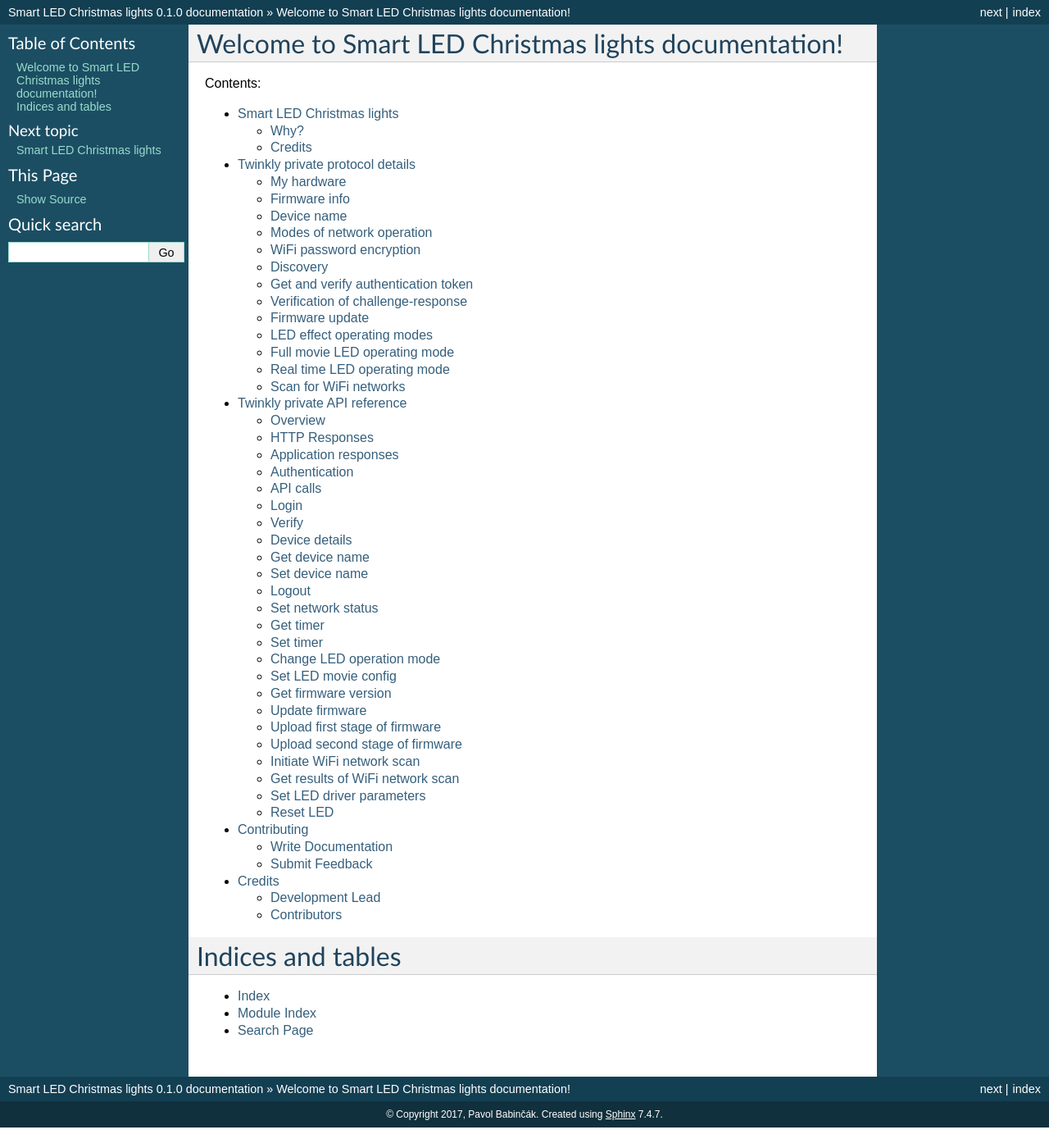
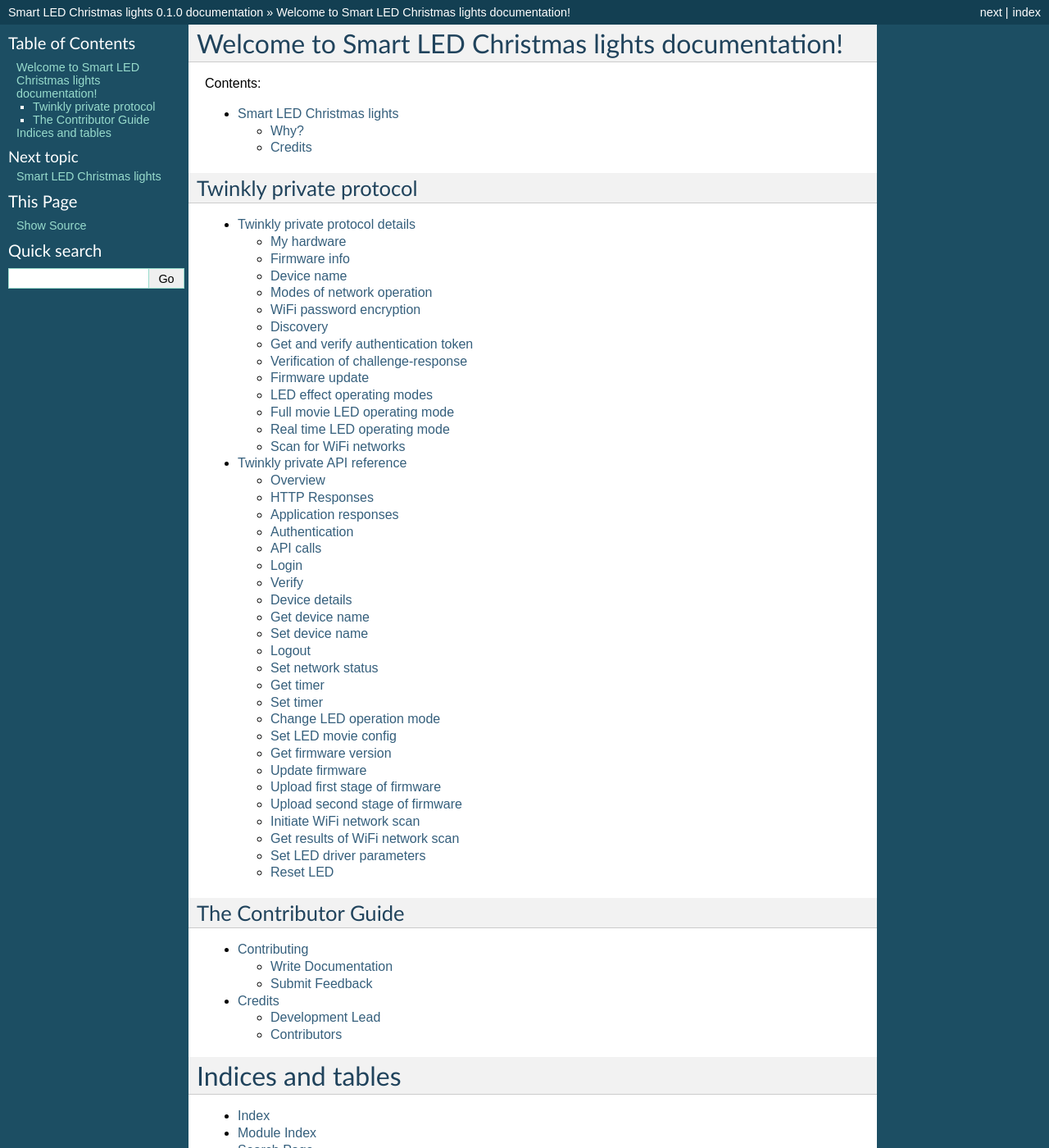
Before and after one commit to scrool/xled, a Sphinx documentation site: the page built from docs/index.rst, in a window 1280 px wide and 1400 px high. Shown: the whole window at 82% size. Built offline with Sphinx 7.4.7, drawn with Linux system fonts in a browser that asks for light colours.

Commit message:
Improve index docs

```diff
--- a/docs/index.rst
+++ b/docs/index.rst
@@ -7,8 +7,23 @@
    :maxdepth: 2
 
    readme
+
+Twinkly private protocol
+------------------------
+
+.. toctree::
+   :maxdepth: 2
+
    protocol_details
    rest_api
+
+
+The Contributor Guide
+---------------------
+
+.. toctree::
+   :maxdepth: 2
+
    contributing
    authors
 
```
